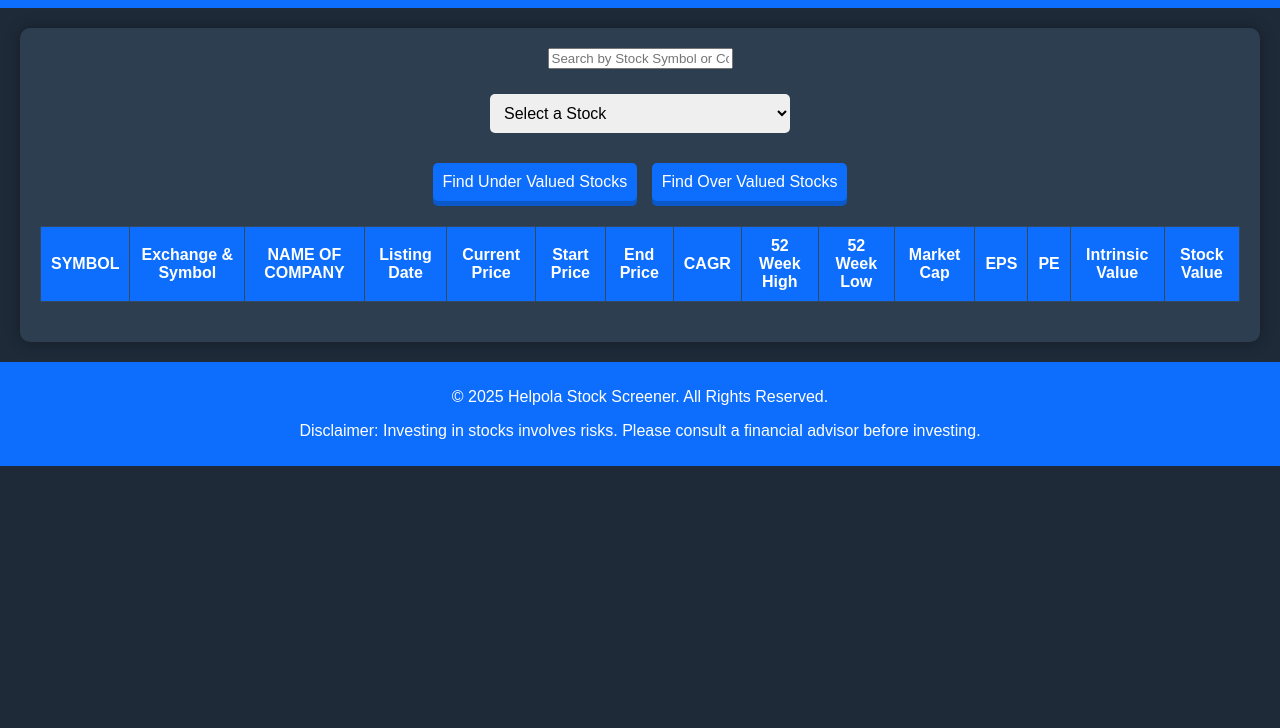
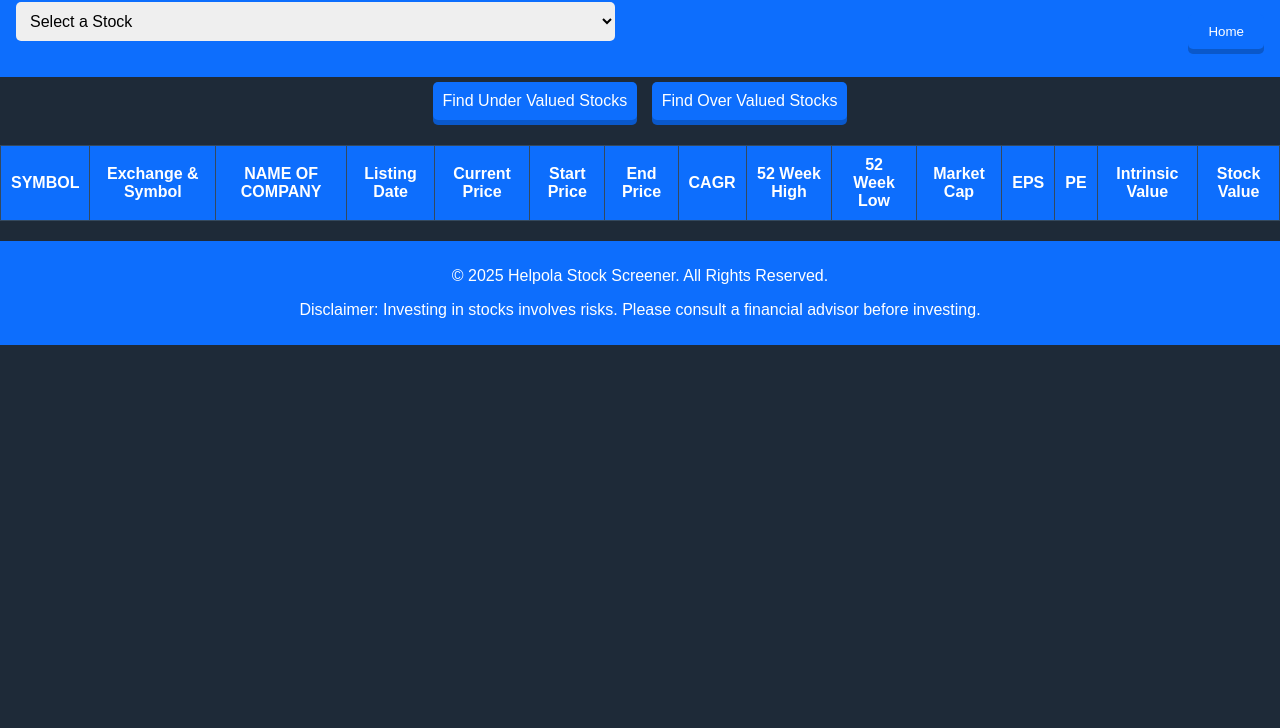
Before and after one commit to helpola/ujval, a plain HTML site: page index.html in a window 1280 px wide. Shown: the part 72-800 px from the top of the page. Drawn offline with Linux system fonts and the light colour scheme; no server answers.

Commit message:
Update index.html

```diff
--- a/index.html
+++ b/index.html
@@ -19,6 +19,7 @@
             display: flex;
             justify-content: space-between;
             align-items: center;
+            flex-wrap: wrap; /* Ensures responsiveness */
         }
         header h1 {
             margin: 0;
@@ -41,30 +42,29 @@
             box-shadow: 0 2px #0a58ca;
             transform: translateY(3px);
         }
-        .container {
-            margin: 20px auto;
-            padding: 20px;
-            max-width: 1200px;
-            background-color: #2c3e50;
-            border-radius: 10px;
-            box-shadow: 0 0 15px rgba(0, 0, 0, 0.3);
-        }
-        .search-bar {
+        /* Style for search box and dropdown */
+        .search-bar, .dropdown {
+            display: inline-block;
+            width: 48%;
             margin-bottom: 20px;
         }
-        .dropdown, .buttons {
+        .search-bar input, select {
+            width: 100%;
+            padding: 10px;
+            font-size: 16px;
+            border: none;
+            border-radius: 5px;
+        }
+        .buttons {
             margin-bottom: 20px;
         }
-        select, button {
+        .buttons button {
             padding: 10px;
             font-size: 16px;
             margin: 5px;
             border: none;
             border-radius: 5px;
             cursor: pointer;
-        }
-        select {
-            width: 300px;
         }
         button {
             background-color: #0d6efd;
@@ -101,12 +101,15 @@
             color: #ffffff;
         }
         @media screen and (max-width: 768px) {
+            .search-bar, .dropdown {
+                width: 100%;
+                margin-bottom: 10px;
+            }
+            header h1 {
+                font-size: 18px;
+            }
             table {
                 font-size: 12px;
-            }
-            select, button {
-                width: 100%;
-                margin-bottom: 10px;
             }
         }
     </style>
@@ -114,9 +117,6 @@
 <body>
     <header>
         <h1>Helpola Stock Screener</h1>
-        <button id="homeButton">Home</button>
-    </header>
-    <div class="container">
         <div class="search-bar">
             <input type="text" id="searchInput" placeholder="Search by Stock Symbol or Company Name" />
         </div>
@@ -125,6 +125,9 @@
                 <option value="">Select a Stock</option>
             </select>
         </div>
+        <button id="homeButton">Home</button>
+    </header>
+    <div class="container">
         <div class="buttons">
             <button id="underValuedButton">Find Under Valued Stocks</button>
             <button id="overValuedButton">Find Over Valued Stocks</button>
```
